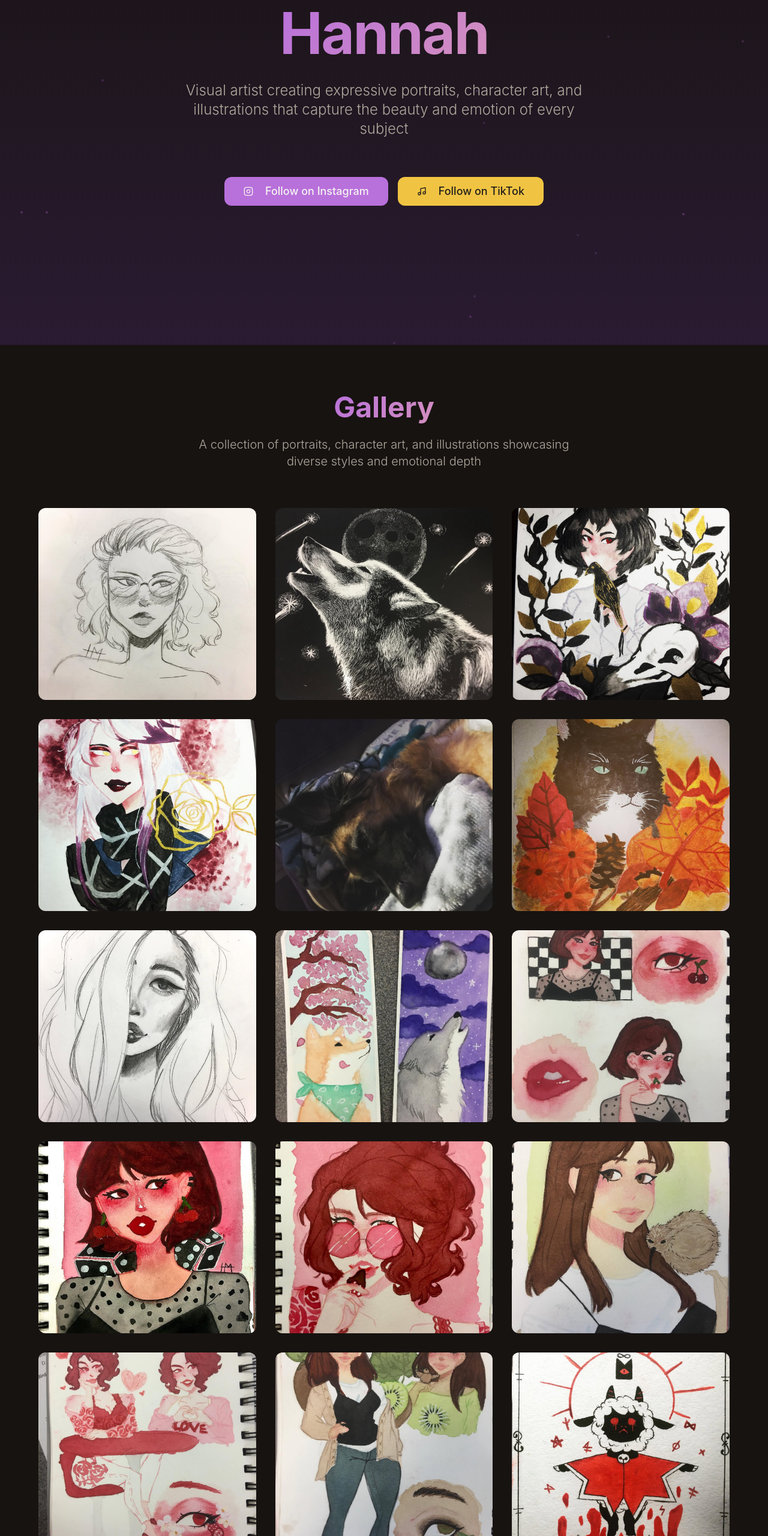
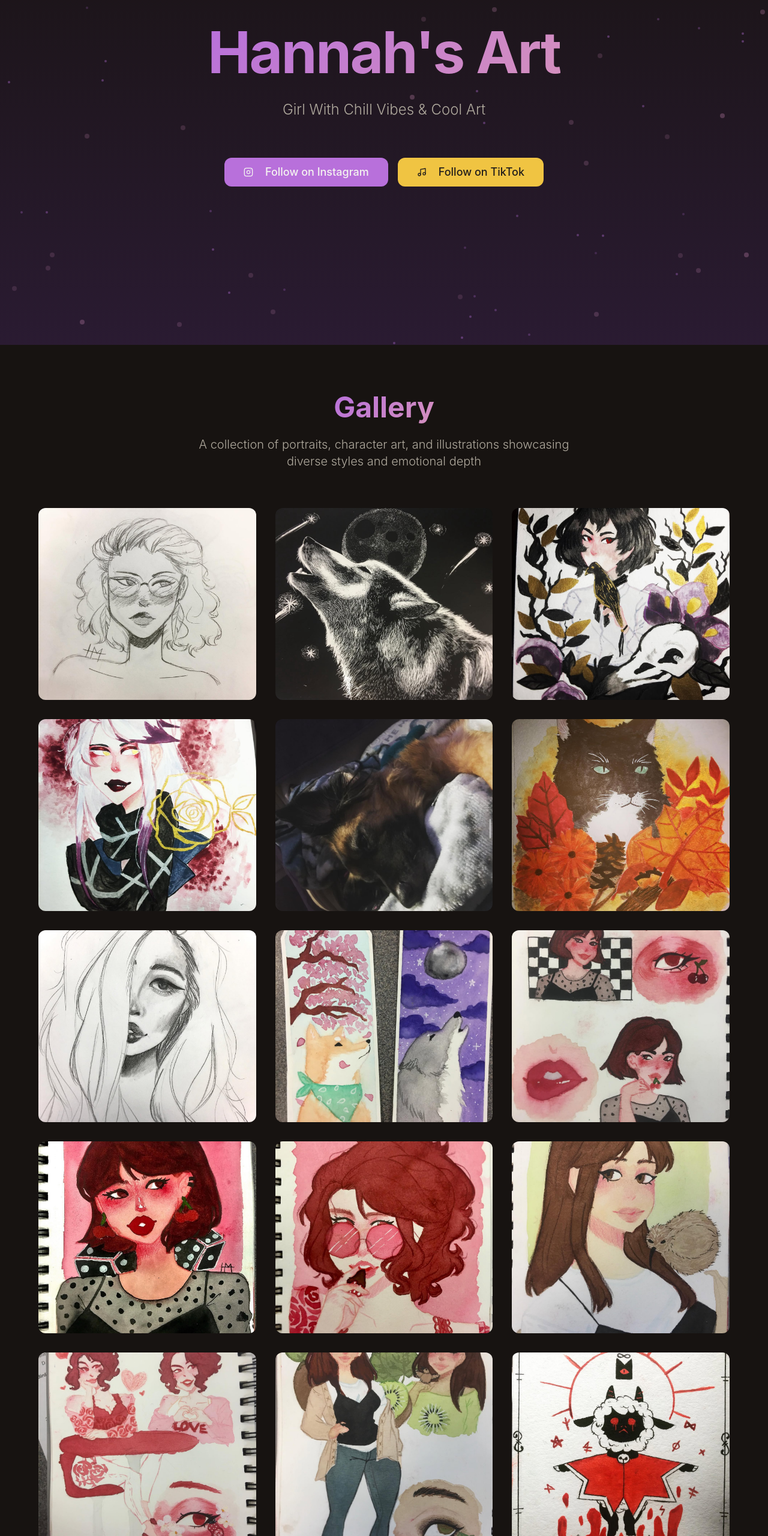
Before and after one commit to Reag24/hannahs-photo-showcase, a React (Vite) app: page / in a window 1280 px wide. Shown: the part 225-2786 px from the top of the page at 60% size. Built offline with nearby package versions, Linux system fonts and the light colour scheme.

Commit message:
Update header and animations
Remove the "Complete collection" message. Update the header title to "Hannah's Art" and the sub-header to "Girl With Chill Vibes & Cool Art". Implement a moving star background animation with a purple hue. Add a scroll-to-reveal animation for the artwork.

```diff
--- a/src/components/Gallery.tsx
+++ b/src/components/Gallery.tsx
@@ -1,7 +1,31 @@
-import { useState } from "react";
+import { useState, useEffect, useRef } from "react";
 
 const Gallery = () => {
   const [selectedArtwork, setSelectedArtwork] = useState<string | null>(null);
+  const galleryRef = useRef<HTMLDivElement>(null);
+
+  useEffect(() => {
+    const observer = new IntersectionObserver(
+      (entries) => {
+        entries.forEach((entry) => {
+          if (entry.isIntersecting) {
+            entry.target.classList.add('in-view');
+          }
+        });
+      },
+      {
+        threshold: 0.1,
+        rootMargin: '0px 0px -50px 0px'
+      }
+    );
+
+    const artworkElements = document.querySelectorAll('.artwork-item');
+    artworkElements.forEach((el) => observer.observe(el));
+
+    return () => {
+      artworkElements.forEach((el) => observer.unobserve(el));
+    };
+  }, []);
 
   // Hannah's complete artwork collection - all 16 pieces!
   const artworks = [
@@ -36,11 +60,12 @@ const Gallery = () => {
           </p>
         </div>
 
-        <div className="grid grid-cols-1 md:grid-cols-2 lg:grid-cols-3 gap-8 max-w-6xl mx-auto">
-          {artworks.map((artwork) => (
+        <div className="grid grid-cols-1 md:grid-cols-2 lg:grid-cols-3 gap-8 max-w-6xl mx-auto" ref={galleryRef}>
+          {artworks.map((artwork, index) => (
             <div
               key={artwork.id}
-              className="artwork-hover cursor-pointer group"
+              className="artwork-item artwork-hover cursor-pointer group"
+              style={{ animationDelay: `${index * 0.1}s` }}
               onClick={() => setSelectedArtwork(artwork.src)}
             >
               <div className="relative overflow-hidden rounded-lg bg-card">
@@ -58,13 +83,7 @@ const Gallery = () => {
             </div>
           ))}
         </div>
-
-        <div className="text-center mt-12">
-          <p className="text-muted-foreground mb-4">
-            ✨ Complete collection: All 16 artworks now displayed! ✨
-          </p>
         </div>
-      </div>
 
       {/* Modal for enlarged view */}
       {selectedArtwork && (
--- a/src/components/Hero.tsx
+++ b/src/components/Hero.tsx
@@ -12,17 +12,29 @@ const Hero = () => {
         }}
       />
 
-      {/* Floating particles */}
+      {/* Animated starfield */}
       <div className="absolute inset-0 overflow-hidden pointer-events-none">
-        {[...Array(20)].map((_, i) => (
+        {[...Array(50)].map((_, i) => (
           <div
             key={i}
-            className="absolute w-1 h-1 bg-primary/30 rounded-full animate-pulse"
+            className="absolute w-1 h-1 bg-primary/40 rounded-full animate-pulse star-float"
             style={{
               left: `${Math.random() * 100}%`,
               top: `${Math.random() * 100}%`,
               animationDelay: `${Math.random() * 3}s`,
-              animationDuration: `${2 + Math.random() * 2}s`
+              animationDuration: `${3 + Math.random() * 4}s`
+            }}
+          />
+        ))}
+        {[...Array(30)].map((_, i) => (
+          <div
+            key={`large-${i}`}
+            className="absolute w-2 h-2 bg-accent/30 rounded-full animate-pulse star-drift"
+            style={{
+              left: `${Math.random() * 100}%`,
+              top: `${Math.random() * 100}%`,
+              animationDelay: `${Math.random() * 5}s`,
+              animationDuration: `${5 + Math.random() * 3}s`
             }}
           />
         ))}
@@ -30,13 +42,12 @@ const Hero = () => {
 
       <div className="container mx-auto px-6 text-center relative z-10">
         <div className="space-y-8 max-w-4xl mx-auto">
-          <h1 className="text-6xl md:text-8xl font-bold tracking-tight">
-            <span className="gradient-text">Hannah</span>
+          <h1 className="text-6xl md:text-8xl font-bold tracking-tight mb-4">
+            <span className="gradient-text">Hannah's Art</span>
           </h1>
 
           <p className="text-xl md:text-2xl text-muted-foreground font-light leading-relaxed max-w-2xl mx-auto">
-            Visual artist creating expressive portraits, character art, and illustrations
-            that capture the beauty and emotion of every subject
+            Girl With Chill Vibes & Cool Art
           </p>
 
           <div className="flex flex-col sm:flex-row gap-4 justify-center items-center pt-8">
--- a/src/index.css
+++ b/src/index.css
@@ -140,6 +140,9 @@
 @layer components {
   .artwork-hover {
     transition: var(--transition-smooth);
+    opacity: 0;
+    transform: translateY(30px);
+    animation: fadeInUp 0.6s ease-out forwards;
   }
 
   .artwork-hover:hover {
@@ -162,4 +165,64 @@
     box-shadow: var(--shadow-glow);
     transform: translateY(-2px);
   }
+
+  /* Animated starfield */
+  .star-float {
+    animation: star-float 6s ease-in-out infinite;
+  }
+
+  .star-drift {
+    animation: star-drift 8s linear infinite;
+  }
+
+  @keyframes star-float {
+    0%, 100% {
+      transform: translateY(0px) translateX(0px);
+      opacity: 0.3;
+    }
+    50% {
+      transform: translateY(-20px) translateX(10px);
+      opacity: 1;
+    }
+  }
+
+  @keyframes star-drift {
+    0% {
+      transform: translateX(-10px) translateY(100vh);
+      opacity: 0;
+    }
+    10% {
+      opacity: 1;
+    }
+    90% {
+      opacity: 1;
+    }
+    100% {
+      transform: translateX(10px) translateY(-10px);
+      opacity: 0;
+    }
+  }
+
+  @keyframes fadeInUp {
+    from {
+      opacity: 0;
+      transform: translateY(30px);
+    }
+    to {
+      opacity: 1;
+      transform: translateY(0);
+    }
+  }
+
+  /* Scroll-triggered animations */
+  .artwork-item {
+    opacity: 0;
+    transform: translateY(50px);
+    transition: all 0.6s cubic-bezier(0.4, 0, 0.2, 1);
+  }
+
+  .artwork-item.in-view {
+    opacity: 1;
+    transform: translateY(0);
+  }
 }
```
